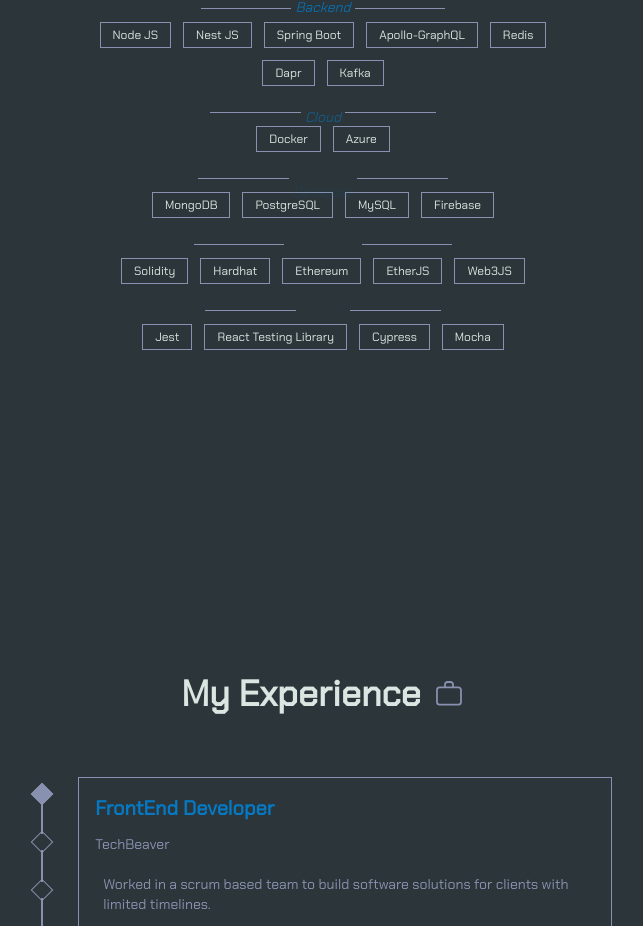
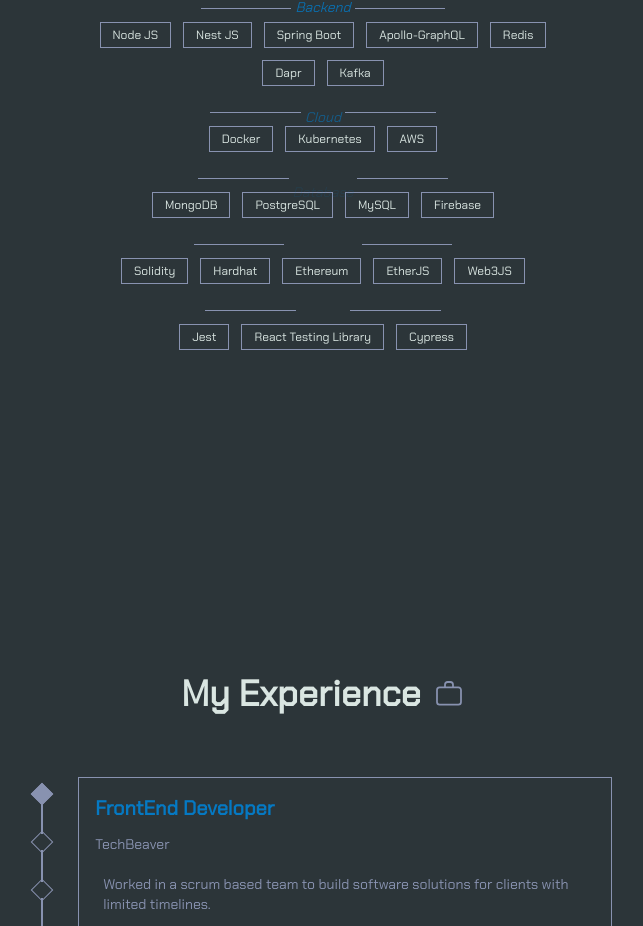
Before and after one commit to Suei43/Suei, a Next.js app: page / in a window 1280 px wide. Shown: the part 1454-2380 px from the top of the page, without its empty margins (317-960 px from the left). Built offline with nearby package versions, Linux system fonts and the light colour scheme.

Commit message:
Chore: Update tech data

```diff
--- a/src/data.ts
+++ b/src/data.ts
@@ -19,10 +19,10 @@
   Frontend: ["Vanilla JavaScript", "React", "Redux", "Next JS", "Svelte", "GSAP"],
   Styling: ["SCSS", "Tailwind CSS", "Ant Design", "Bootstrap", "Chakra UI"],
   Backend: ["Node JS", "Nest JS", "Spring Boot", "Apollo-GraphQL", "Redis", "Dapr", "Kafka"],
-  Cloud: ["Docker", "Azure"],
+  Cloud: ["Docker", "Kubernetes", "AWS"],
   Database: ["MongoDB", "PostgreSQL", "MySQL", "Firebase"],
   Blockchain: ["Solidity", "Hardhat", "Ethereum", "EtherJS", "Web3JS"],
-  Testing: ["Jest", "React Testing Library", "Cypress", "Mocha"],
+  Testing: ["Jest", "React Testing Library", "Cypress"],
 };
 export const experience = [
   {
```
